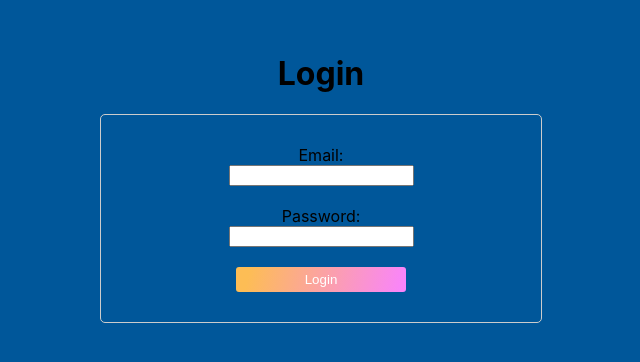
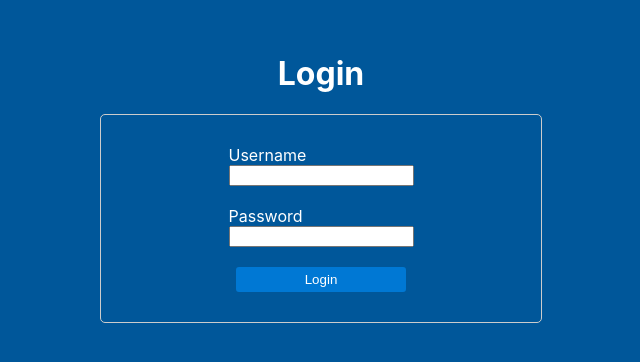
Before and after one commit to Anitta-Jose/SprintBoard, a React (Create React App) app in the folder client/: page / in a window 1280 px wide. Shown: the part 222-584 px from the top of the page, without its empty margins (319-959 px from the left). Built offline with nearby package versions, Linux system fonts and the light colour scheme.

Commit message:
Style changes

```diff
--- a/client/src/App.css
+++ b/client/src/App.css
@@ -1,23 +1,35 @@
 .App {
   display: flex;
   flex-direction: column;
-  align-items: center;
   background-color: #fff;
   color: #000;
   width: 70%;
   height: 100%;
   margin: 50px auto;
-  padding: 0px 10px 10px 10px;
+  padding: 0px 0px 10px 0px;
   border-radius: 8px;
 }
 .todo-heading{
-  text-align: center;
+  display: flex;
+  justify-content: space-between;
   background-color: #0078d4;
   color: #fff;
   width: 100%;
-  padding: 10px;
+  padding-top: 10px;
+  padding-bottom: 10px;
   font-weight: bold;
   font-size: 28px;
+}
+.heading{
+  padding-left:10px;
+}
+.logout{
+ display: flex;
+ justify-content: right;
+ padding-right: 10px;
+ cursor: pointer;
+ font-size: 16px;
+ align-items: center;
 }
 .form{
   display: flex;
--- a/client/src/App.js
+++ b/client/src/App.js
@@ -42,10 +42,18 @@ function App() {
     }catch(err){
     }
   }
+  const logoutClicked = () => {
+    localStorage.clear();
+    window.location.reload();
+  }
 
   return (
     <div className="App">
-      <div className="todo-heading">Sprint Board</div>
+      <div className="todo-heading">
+        <div className="heading">Sprint Board</div>
+        <div className="logout" onClick={logoutClicked}>Logout</div>
+        </div>
+
       <form className="form" onSubmit={e => addItem(e)}>
         <input type="text" id="item" name="item" placeholder='Enter Ticket Description' aria-label="ticket description" onChange={e => {setItemText(e.target.value)} } value={itemText} />
         <input type="text" id="assignee" name="assignee" placeholder=' Enter Assignee' aria-label="assignee" onChange={e => {setItemAssignee(e.target.value)} } value={itemAssignee} />
--- a/client/src/Login.css
+++ b/client/src/Login.css
@@ -4,6 +4,8 @@
     align-items: center;
     justify-content: center;
     height: 100vh;
+    background-color: #00579a;
+    color: #fff
   }
 
   .login form {
@@ -16,12 +18,13 @@
     padding: 20px;
     border: 1px solid #ccc;
     border-radius: 5px;
+    color: #fff
   }
 
   .login form span {
     display: flex;
     flex-direction: column;
-    align-items: center;
+    align-items: left;
     justify-content: center;
     margin: 10px;
   }
@@ -33,10 +36,6 @@
     border-radius: 3px;
     width: 170px;
     cursor: pointer;
-    background-image: linear-gradient(
-      102.4deg,
-      rgba(253, 189, 85, 1) 7.8%,
-      rgba(249, 131, 255, 1) 100.3%
-    );
+    background-color: #0078d4;
     color: #fff;
   }
--- a/client/src/Login.js
+++ b/client/src/Login.js
@@ -35,11 +35,11 @@ const Login = () => {
       <h1>Login</h1>
       <form onSubmit={handleSubmit}>
         <span>
-          <label htmlFor="email">Email:</label>
-          <input type="email" id="email" name="email" />
+          <label htmlFor="email">Username</label>
+          <input type="text" id="email" name="email" />
         </span>
         <span>
-          <label htmlFor="password">Password:</label>
+          <label htmlFor="password">Password</label>
           <input type="password" id="password" name="password" />
         </span>
         <button type="submit">Login</button>
```
